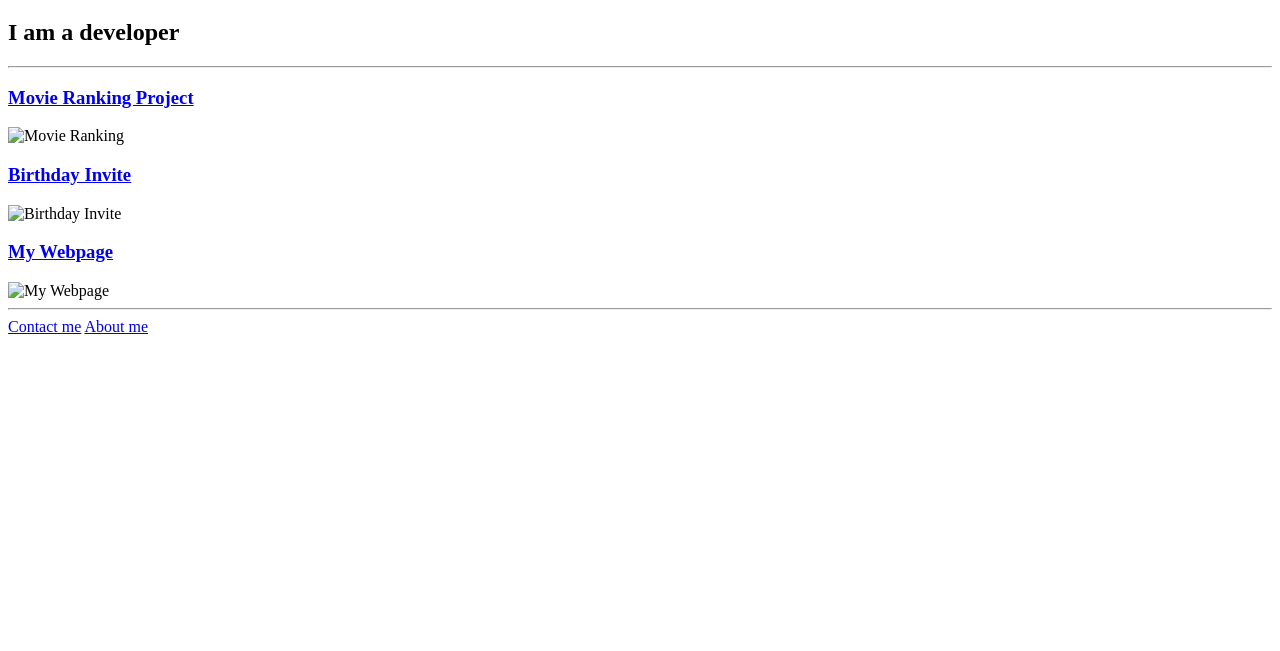
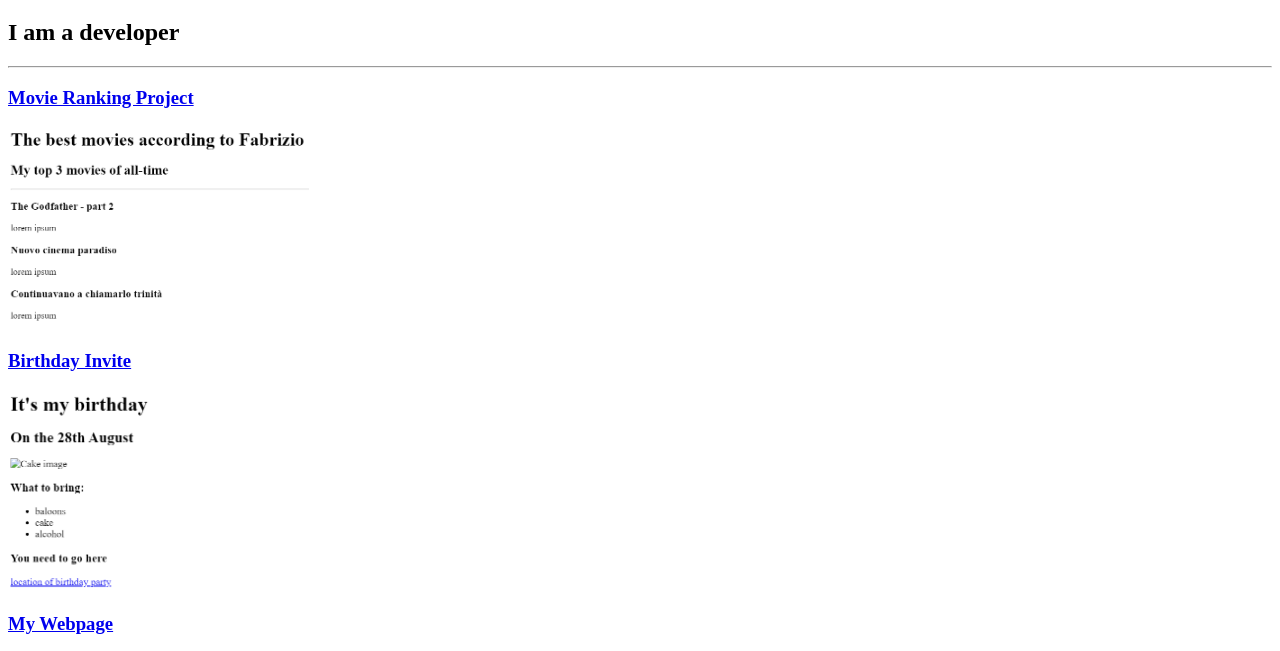
Before and after one commit to fabriziodf77/html-portfolio, a plain HTML site: page HTML Portfolio.html in a window 1280 px wide. Shown: the part 61-712 px from the top of the page. Drawn offline with Linux system fonts and the light colour scheme.

Commit message:
Update HTML Portfolio.html

```diff
--- a/HTML Portfolio.html
+++ b/HTML Portfolio.html
@@ -11,19 +11,19 @@
     <h2>I am a developer</h2>
     <hr/>
     <h3>
-      <a href="./Fab/public/MovieRanking.html">Movie Ranking Project</a>
+      <a href="./public/MovieRanking.html">Movie Ranking Project</a>
     </h3>
-    <img src="./Fab/images/Movie ranking.png" height="200" alt="Movie Ranking"/>
+    <img src="./images/Movie ranking.png" height="200" alt="Movie Ranking"/>
     <h3>
-      <a href="./Fab/public/BirthdayInvite.html">Birthday Invite</a>
+      <a href="./public/BirthdayInvite.html">Birthday Invite</a>
     </h3>
-    <img src="./Fab/images/Birthday invitation.png" height="200" alt="Birthday Invite"/>
+    <img src="./images/Birthday invitation.png" height="200" alt="Birthday Invite"/>
     <h3>
-      <a href="./Fab/public/myWebpage.html">My Webpage</a>
+      <a href="./public/myWebpage.html">My Webpage</a>
     </h3>
-    <img src="./Fab/images/my webpsite.png" height="200" alt="My Webpage"/>
+    <img src="./images/my webpsite.png" height="200" alt="My Webpage"/>
     <hr />
-<a href="./Fab/public/contact.html">Contact me</a>
-<a href="./Fab/public/about.html">About me</a>
+<a href="./public/contact.html">Contact me</a>
+<a href="./public/about.html">About me</a>
  </body>
  </html>
```
